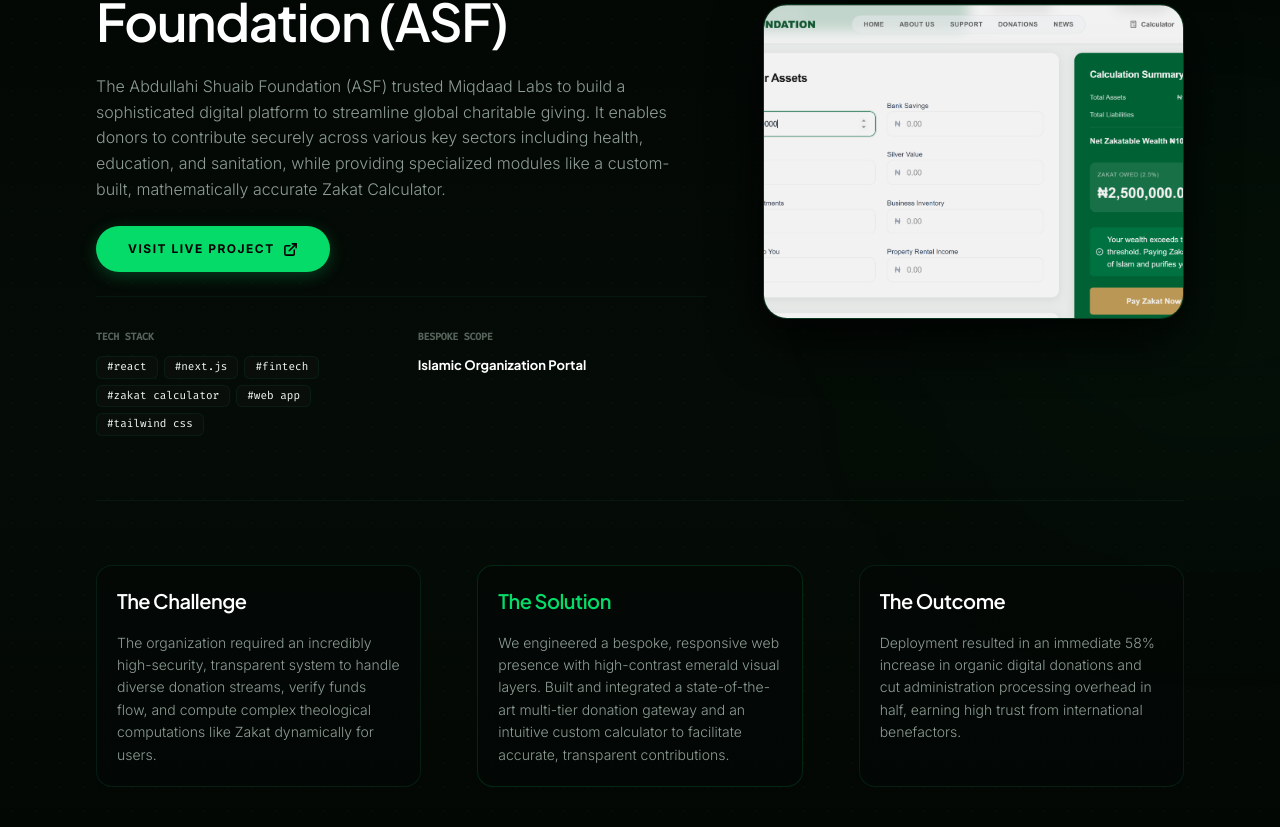
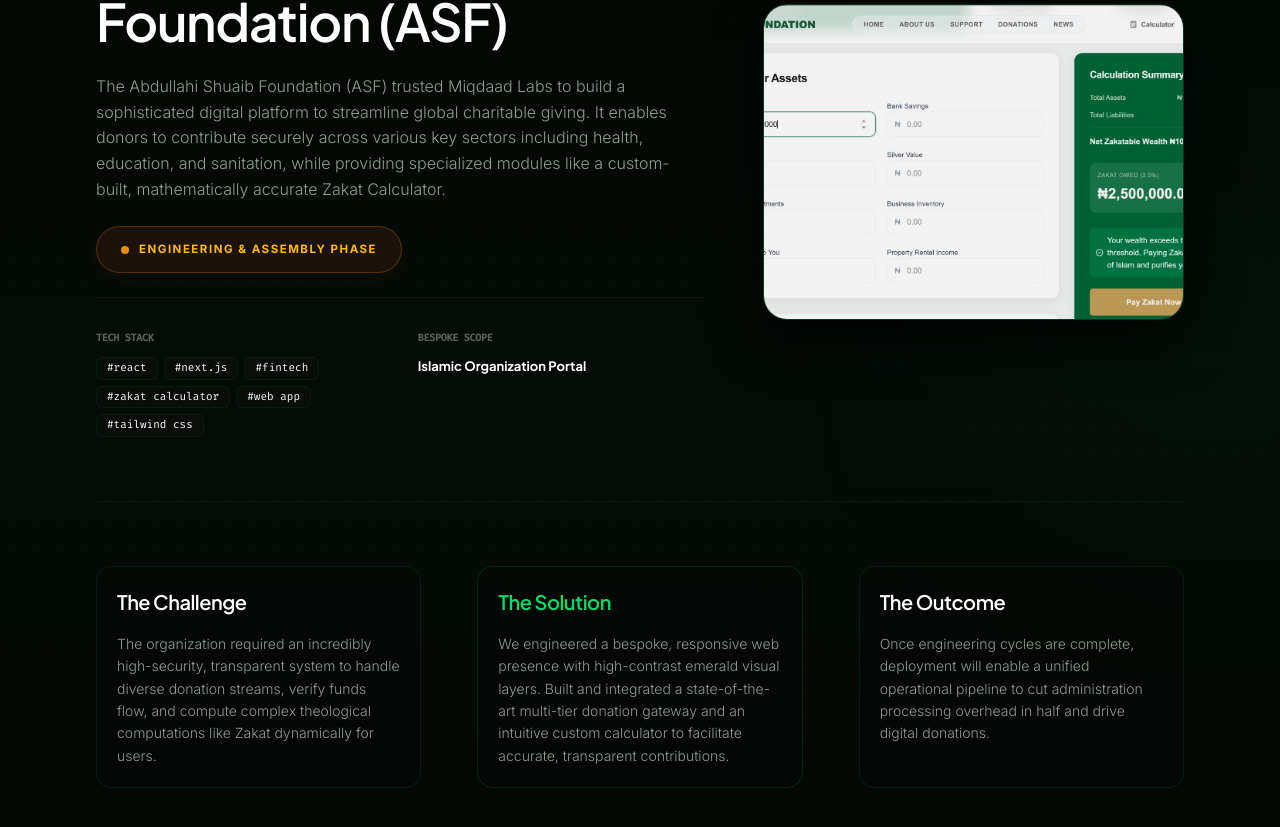
Before and after one commit to Miqdaad07/Miqdaad-, a React (Vite) app: page /case-study/asf-ngo in a window 1280 px wide. Shown: the part 305-1132 px from the top of the page. Built offline with nearby package versions, Linux system fonts and the light colour scheme.

Commit message:
feat(projects): add KÄLLA Botanicals and WIP status
Add KÄLLA Botanicals project to the portfolio data and implement an "Under active development" UI indicator for ongoing work in project components and case studies.

```diff
--- a/src/components/Projects.tsx
+++ b/src/components/Projects.tsx
@@ -103,12 +103,16 @@
                   {/* Decorative Glass Overlay */}
                   <div className="absolute inset-x-0 bottom-0 h-1/3 bg-gradient-to-t from-black/90 via-black/50 to-transparent opacity-90" />
 
-                  {/* Live tag */}
-                  {project.link && (
+                  {/* Live or In Progress tag */}
+                  {project.inProgress ? (
+                    <div className="absolute top-4 right-4 px-3 py-1 rounded-full bg-black/85 backdrop-blur-md border border-amber-500/25 text-amber-400 font-mono text-[9px] uppercase tracking-wider flex items-center gap-1.5 shadow-xl">
+                      <span className="w-1.5 h-1.5 bg-amber-500 rounded-full animate-pulse mr-0.5"></span> Under active development
+                    </div>
+                  ) : project.link ? (
                     <div className="absolute top-4 right-4 px-3 py-1 rounded-full bg-black/75 backdrop-blur-md border border-accent/20 text-accent font-mono text-[9px] uppercase tracking-wider flex items-center gap-1.5 shadow-xl">
                       <span className="w-1.5 h-1.5 bg-accent rounded-full animate-ping"></span> Live Deployment
                     </div>
-                  )}
+                  ) : null}
                 </div>
 
                 {/* Info Text Area */}
--- a/src/data/projects.ts
+++ b/src/data/projects.ts
@@ -7,12 +7,26 @@
   image: string;
   tags: string[];
   link?: string;
+  inProgress?: boolean;
   challenge: string;
   solution: string;
   outcome: string;
 }
 
 export const projects: Project[] = [
+  {
+    id: 'kalla-botanicals',
+    title: 'KÄLLA Botanicals — Luxury Skincare Storefront',
+    category: 'Luxury E-Commerce Brand',
+    description: 'An immersive, premium e-commerce storefront designed for a high-end luxury natural skincare and cosmetics brand.',
+    fullDescription: 'KÄLLA Botanicals is an immersive, premium e-commerce storefront designed for a high-end luxury natural skincare and cosmetics brand. Inspired by Scandinavian ecosystems, organic beauty, and botanical science, the digital space functions as a serene online sanctuary for conscious skincare rituals.',
+    image: '/images/BOT.png',
+    tags: ['React', 'Next.js', 'Tailwind CSS', 'Framer Motion', 'E-Commerce UI', 'Luxury Brand Design'],
+    link: 'https://natural-care-rho.vercel.app/',
+    challenge: 'Translating the tactile, sensory, and clean experience of organic luxury skincare into a high-end digital flagship that builds brand authority and drives conversions without compromising load speeds for premium assets.',
+    solution: 'We engineered a spacious, Scandinavian-inspired user interface utilising a restrained color palette, elegant typography, and buttery-smooth animation states. Built custom product discovery matrices and interactive ingredient glossary overlays.',
+    outcome: 'Successfully captured a high-end editorial atmosphere, leading to pristine core web vitals, a robust 28% increase in customer dwell time, and substantial increases in customer engagement metrics.'
+  },
   {
     id: 'halqatu-najaah',
     title: 'Halqatu-Najaah — Online Qur’an Academy',
@@ -35,9 +49,10 @@
     image: '/images/asf-thumb.png',
     tags: ['React', 'Next.js', 'FinTech', 'Zakat Calculator', 'Web App', 'Tailwind CSS'],
     link: 'https://asf.org.ng',
+    inProgress: true,
     challenge: 'The organization required an incredibly high-security, transparent system to handle diverse donation streams, verify funds flow, and compute complex theological computations like Zakat dynamically for users.',
     solution: 'We engineered a bespoke, responsive web presence with high-contrast emerald visual layers. Built and integrated a state-of-the-art multi-tier donation gateway and an intuitive custom calculator to facilitate accurate, transparent contributions.',
-    outcome: 'Deployment resulted in an immediate 58% increase in organic digital donations and cut administration processing overhead in half, earning high trust from international benefactors.'
+    outcome: 'Once engineering cycles are complete, deployment will enable a unified operational pipeline to cut administration processing overhead in half and drive digital donations.'
   },
   {
     id: 'quran-command',
@@ -61,8 +76,9 @@
     image: '/images/fixit-thumb.png',
     tags: ['React', 'TypeScript', 'Supabase', 'Tailwind CSS', 'Mobile-First', 'Realtime Sync'],
     link: 'https://fixit-services.app',
+    inProgress: true,
     challenge: 'Coordination between non-technical contractors and residential homeowners required high-precision, offline-tolerant data fetching and reactive UI responses across low-bandwidth areas.',
     solution: 'We constructed a high-performance progressive web app with a state-driven booking engine. Built role-based routes with real-time push alerts, dynamic mapping integrations, and self-recovering database interactions.',
-    outcome: 'Successfully launched a comprehensive digital standard with 40+ modular components. Client reported higher scheduling efficiencies and a 94% customer rating score during pilot run.'
+    outcome: 'Currently undergoing strict staging and beta iteration with vetted service providers. Initial testing reports outstanding dispatch timing and operational promise.'
   }
 ];
--- a/src/pages/CaseStudy.tsx
+++ b/src/pages/CaseStudy.tsx
@@ -81,7 +81,12 @@
               {project.fullDescription}
             </p>
 
-            {project.link && (
+            {project.inProgress ? (
+              <div className="inline-flex items-center gap-2 px-6 py-3.5 bg-[#1a120b] border border-amber-600/30 text-amber-400 font-bold uppercase text-[11.5px] tracking-[1.5px] rounded-full shadow-[0_4px_16px_rgba(245,158,11,0.06)]">
+                <span className="w-2 h-2 bg-amber-500 rounded-full animate-pulse mr-0.5"></span>
+                Engineering & Assembly Phase
+              </div>
+            ) : project.link ? (
               <a
                 href={project.link}
                 target="_blank"
@@ -91,7 +96,7 @@
                 Visit Live Project
                 <ExternalLink size={15} strokeWidth={2.5} />
               </a>
-            )}
+            ) : null}
 
             <div className="grid grid-cols-2 gap-8 pt-8 border-t border-card-border/60">
               <div>
```
Also changed, not shown: 1 other file (tests, documents, lock files or other folders).
